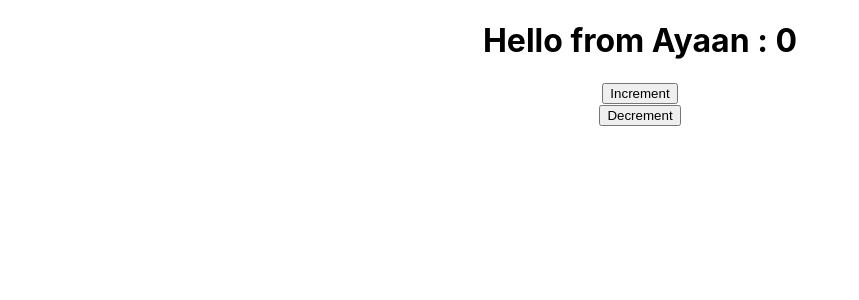
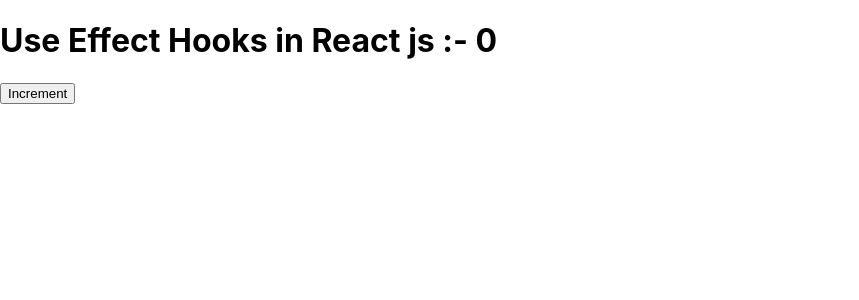
Before and after one commit to Vivek-Anil-Kalal/LearningReact, a React (Create React App) app: page / in a window 1280 px wide. Shown: the top 300 px of the page, without its empty margins (0-859 px from the left). Built offline with nearby package versions, Linux system fonts and the light colour scheme.

Commit message:
Learned useEffect

```diff
--- a/src/App.js
+++ b/src/App.js
@@ -2,27 +2,16 @@
 import './App.css';
 // we must have to import this useState from react library
 import React, { useState } from 'react';
+import Forms from './Forms'
 
+// hooks are used to use the state and lifeCyclce method inside the functional components
+// useEffect hook is used to use the LifeCycle method inside the functional components
+// useEffect alone act as three lifeCycle methods 1) ComponentDidMount 2) ComponentWillUmmount 3) ComponentDidUpdate
+// When this method is called it will render three time at the time of all these three methods
 function App() {
-  // will then make array of two values one for accessing the state and other is method to update the state
-  // Initialize with some meaning full value
-  let [count, setCount] = useState(0);
   return (
-    <div className="App">
-      <h1>Hello from Ayaan : {count}</h1>
-      <button onClick={() => {
-        setCount(++count)
-      }}>
-        Increment
-      </button>
-
-      <br></br>
-
-      <button onClick={() => {
-        setCount(--count)
-      }}>
-        Decrement
-      </button>
+    <div>
+      <Forms />
     </div>
   );
 }
--- /dev/null
+++ b/src/Forms.js
@@ -0,0 +1,21 @@
+import React,{useEffect,useState} from "react";
+
+const Forms = props => {
+    let [count,setCount] = useState(0)
+
+    // this will be called Everytime as work as componentDidMount
+    useEffect( () => {
+        console.warn(count)
+    },[count==5])// this is specific condition that when the count will be off 5 then only the method will be called
+    // if you want that it just call first time then we can leave it as blank
+    return (
+        <div>
+            <h1>Use Effect Hooks in React js :- {count}</h1>
+            <button onClick={ () => {
+                setCount(++count)
+            }}>Increment</button>
+        </div>
+    )
+}
+
+export default Forms ;
```
